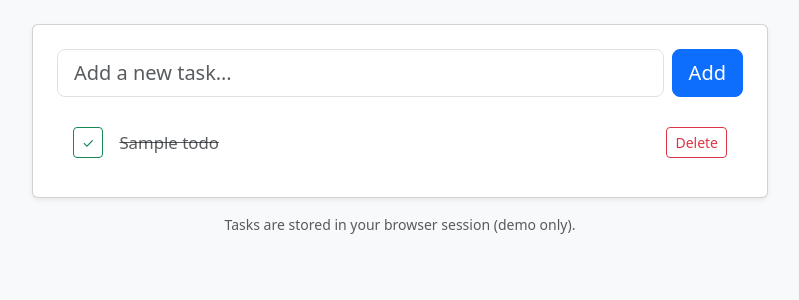
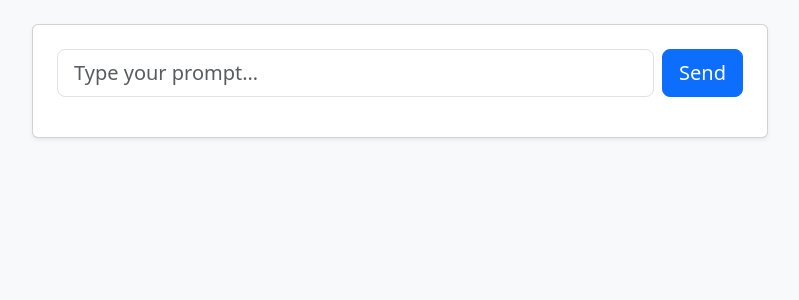
Before and after one commit to jtaaron/Python-Flask-Vercel-Test, a Flask app: page / in a window 1280 px wide. Shown: the part 56-356 px from the top of the page, without its empty margins (240-1039 px from the left). Run offline with Flask 3, Linux system fonts and the light colour scheme; tables that the repository leaves empty hold one stand-in row (values such as "Sample post"); some libraries are stand-ins or nearby versions.

Commit message:
changed to ai chat

```diff
--- a/app.py
+++ b/app.py
@@ -1,9 +1,16 @@
 import os
-from flask import Flask, render_template, request, redirect, url_for
+from flask import Flask, render_template, request, redirect, url_for, jsonify
 from datetime import datetime
 from sqlalchemy import create_engine, String, Boolean, DateTime
 from sqlalchemy.orm import sessionmaker, scoped_session, DeclarativeBase, Mapped, mapped_column
 from sqlalchemy.pool import NullPool
+
+from openai import OpenAI
+client = OpenAI(api_key=os.environ.get("OPENAI_API_KEY"))
+
+
+
+
 
 def ensure_secret_key(app: Flask) -> None:
     # Prefer environment variable; fall back to a dev-safe default
@@ -67,40 +74,29 @@ def shutdown_session(exception=None):
 
 @app.route("/", methods=["GET"])
 def index():
-    db = SessionLocal()
-    todos = db.query(Todo).order_by(Todo.created_at.desc()).all()
-    return render_template("index.html", todos=todos)
+    # Render chat UI (no to-do list on frontend)
+    return render_template("index.html", response=None)
 
 
-@app.route("/add", methods=["POST"])
-def add():
-    from uuid import uuid4
-    title = request.form.get("title", "").strip()
-    if title:
-        db = SessionLocal()
-        db.add(Todo(id=str(uuid4()), title=title, done=False))
-        db.commit()
-    return redirect(url_for("index"))
+@app.route("/chat", methods=["POST"])
+def chat():
+    # Basic echo implementation; replace with AI/provider call as needed
+    prompt = request.form.get("prompt", "").strip()
+    if not prompt:
+        return redirect(url_for("index"))
+
+    response = client.responses.create(
+    model="gpt-5",
+    input=prompt
+    )
+    reply = response.output_text
+    return render_template("index.html", response=reply)
 
 
-@app.route("/toggle/<todo_id>", methods=["POST"])
-def toggle(todo_id: str):
-    db = SessionLocal()
-    todo = db.get(Todo, todo_id)
-    if todo:
-        todo.done = not todo.done
-        db.commit()
-    return redirect(url_for("index"))
+# To-do routes removed from frontend usage; endpoints not exposed in UI anymore
 
 
-@app.route("/delete/<todo_id>", methods=["POST"])
-def delete(todo_id: str):
-    db = SessionLocal()
-    todo = db.get(Todo, todo_id)
-    if todo:
-        db.delete(todo)
-        db.commit()
-    return redirect(url_for("index"))
+# (Optional) Keep existing DB model for future features
 
 
 if __name__ == "__main__":
--- a/templates/index.html
+++ b/templates/index.html
@@ -1,43 +1,24 @@
 {% extends 'layout.html' %}
 
-{% block title %}To‑Do List{% endblock %}
+{% block title %}Chat{% endblock %}
 
 {% block content %}
 <div class="row justify-content-center">
   <div class="col-12 col-md-10 col-lg-8">
     <div class="card shadow-sm">
       <div class="card-body p-4">
-        <form action="{{ url_for('add') }}" method="post" class="d-flex gap-2 mb-3">
-          <input name="title" class="form-control form-control-lg" placeholder="Add a new task…" autocomplete="off" required>
-          <button class="btn btn-primary btn-lg" type="submit">Add</button>
+        <form action="{{ url_for('chat') }}" method="post" class="d-flex gap-2 mb-3">
+          <input name="prompt" class="form-control form-control-lg" placeholder="Type your prompt…" autocomplete="off" required>
+          <button class="btn btn-primary btn-lg" type="submit">Send</button>
         </form>
 
-        {% if todos %}
-        <ul class="list-group list-group-flush">
-          {% for t in todos %}
-          <li class="list-group-item d-flex align-items-center justify-content-between">
-            <div class="d-flex align-items-center gap-3">
-              <form action="{{ url_for('toggle', todo_id=t.id) }}" method="post">
-                <button class="btn btn-outline-success btn-sm" type="submit" aria-label="Toggle">
-                  {% if t.done %}✓{% else %}&nbsp;{% endif %}
-                </button>
-              </form>
-              <span class="todo-title {% if t.done %}text-muted text-decoration-line-through{% endif %}">{{ t.title }}</span>
-            </div>
-            <form action="{{ url_for('delete', todo_id=t.id) }}" method="post">
-              <button class="btn btn-outline-danger btn-sm" type="submit">Delete</button>
-            </form>
-          </li>
-          {% endfor %}
-        </ul>
-        {% else %}
-        <div class="text-center text-muted py-4">No tasks yet. Add your first task above.</div>
+        {% if response %}
+          <div class="alert alert-secondary" role="alert">
+            {{ response }}
+          </div>
         {% endif %}
       </div>
     </div>
   </div>
-  <div class="col-12 col-md-10 col-lg-8 text-center text-muted small mt-3">
-    Tasks are stored in your browser session (demo only).
-  </div>
-  </div>
+</div>
 {% endblock %}
```
